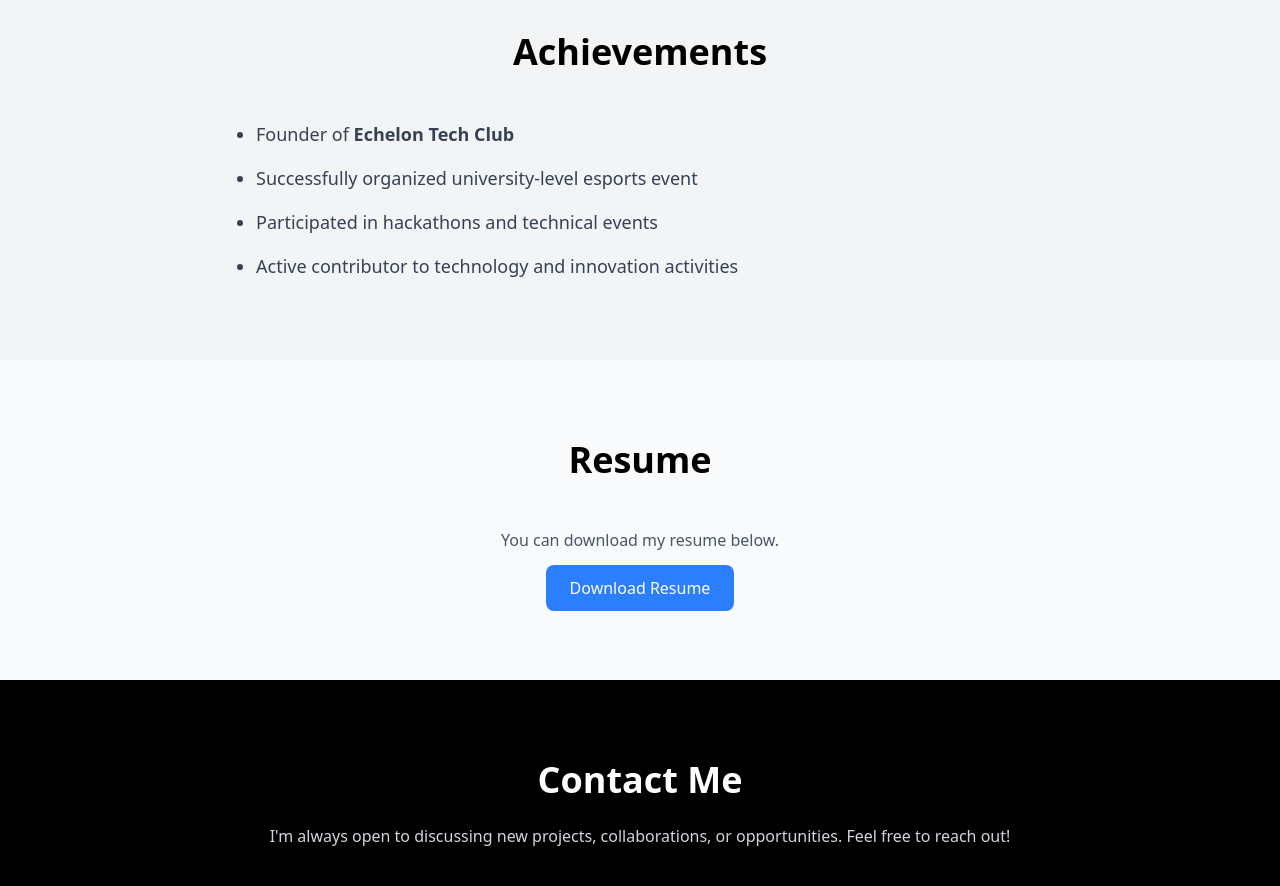
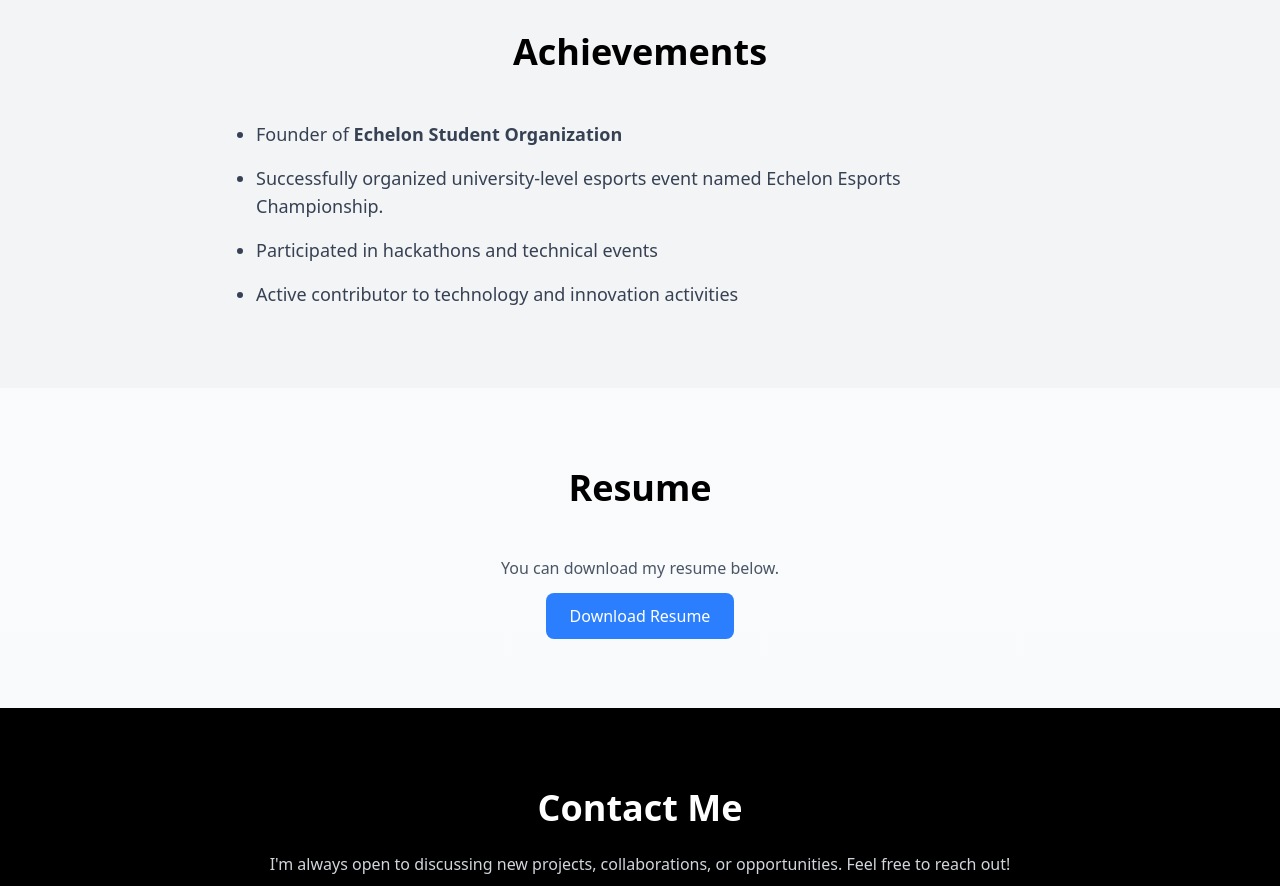
Before and after one commit to imitiyaj7860SP/MyPortfolio, a React (Vite) app: page / in a window 1280 px wide. Shown: the part 5460-6346 px from the top of the page. Built offline with nearby package versions, Linux system fonts and the light colour scheme.

Commit message:
Updated portfolio design and content

```diff
--- a/src/Components/Achievements.jsx
+++ b/src/Components/Achievements.jsx
@@ -11,11 +11,11 @@ function Achievements() {
         <ul className="list-disc text-lg text-gray-700 space-y-4">
 
           <li>
-            Founder of <span className="font-semibold">Echelon Tech Club</span>
+            Founder of <span className="font-semibold">Echelon Student Organization</span>
           </li>
 
           <li>
-            Successfully organized university-level esports event
+            Successfully organized university-level esports event named Echelon Esports Championship.
           </li>
 
           <li>
```
